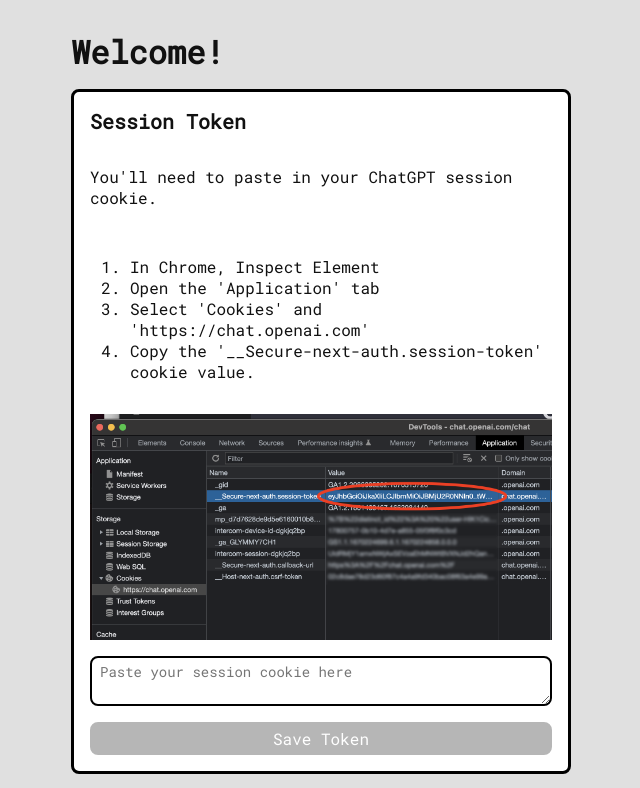
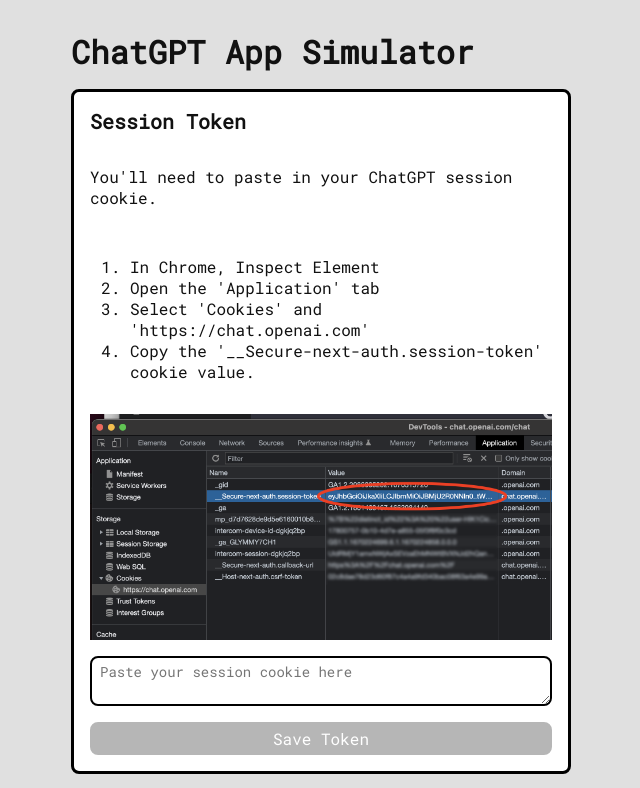
Before and after one commit to manspaniel/chatgpt-app-simulator, a Next.js app: page / in a window 1280 px wide. Shown: the top 788 px of the page, without its empty margins (319-959 px from the left). Built offline with nearby package versions, Linux system fonts and the light colour scheme.

Commit message:
Re-title

```diff
--- a/src/components/screens/IntroScreen.tsx
+++ b/src/components/screens/IntroScreen.tsx
@@ -10,7 +10,7 @@
       <Inner>
         <VStack gap="md">
           <Heading size="lg" as="h1">
-            Welcome!
+            ChatGPT App Simulator
           </Heading>
           <SessionSettings />
           <DefineApp />
```
